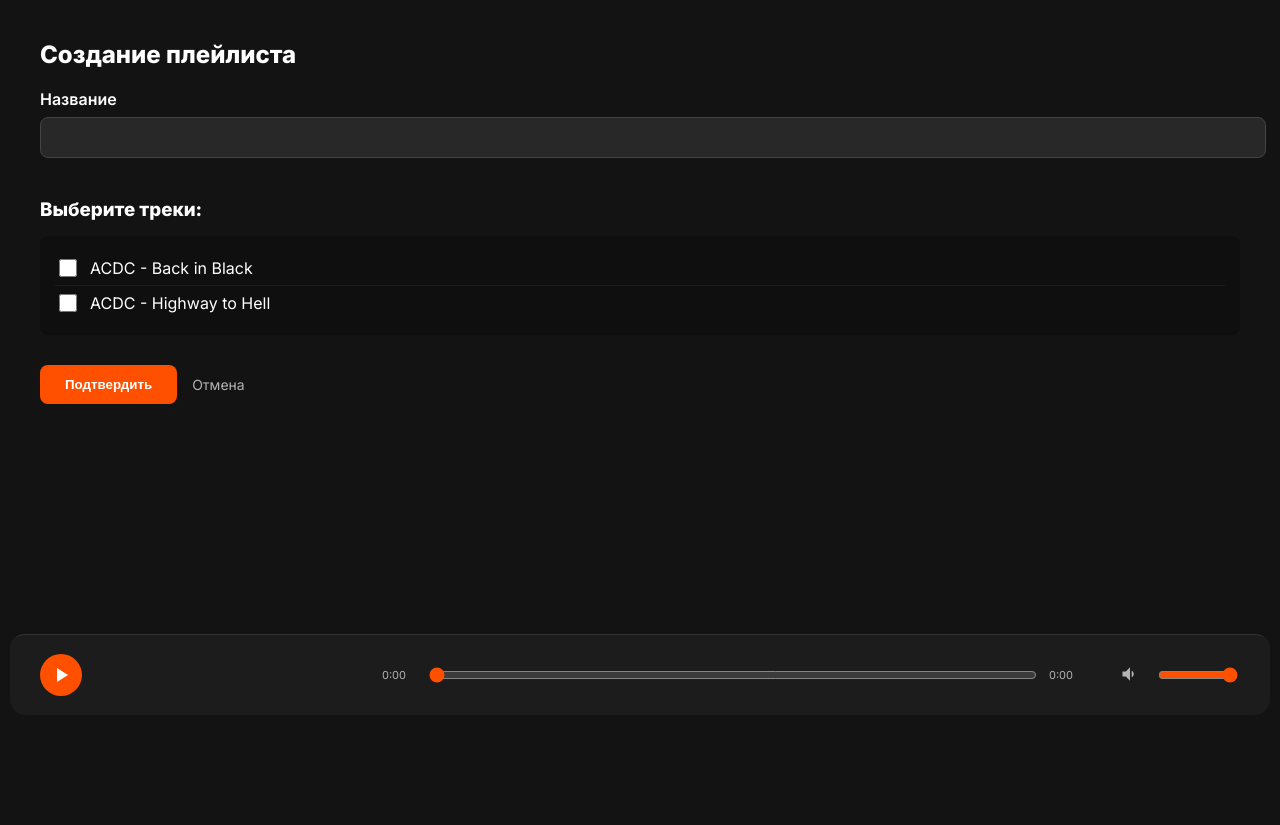
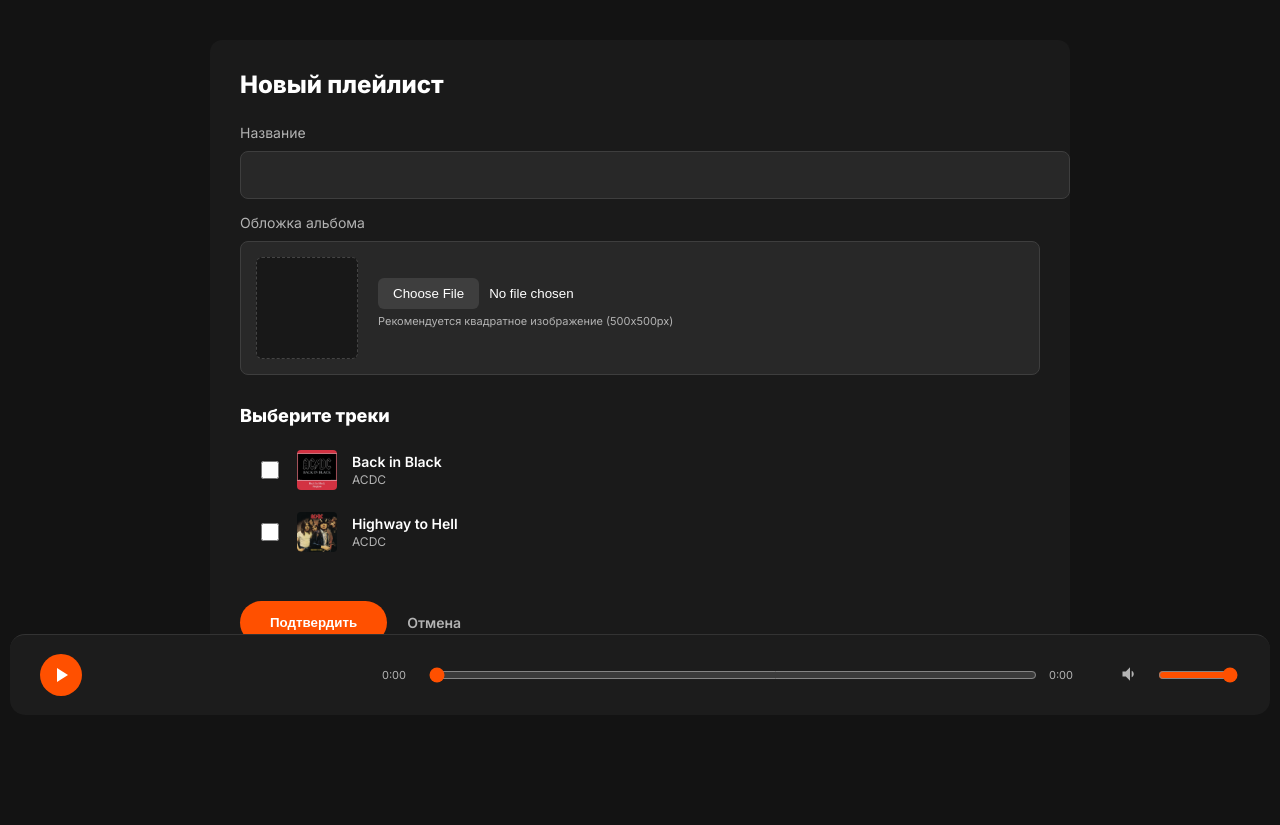
Before and after one commit to 4Zepar/SoundMess, a Django app: page /album/create/ in a window 1280 px wide. Shown: the part 75-900 px from the top of the page. Run offline with Django 5.2, Linux system fonts and the light colour scheme; a user stored in the database is signed in; data comes from the database, SQL or seed files in the repository; both versions use the stored data as it was after the commit.

Commit message:
feat: album cover uploading

```diff
--- a/my_app/pc_store/forms.py
+++ b/my_app/pc_store/forms.py
@@ -29,23 +29,20 @@ from django.db.models import Q
 class AlbumForm(forms.ModelForm):
     class Meta:
         model = Album
-        fields = ['title', 'is_public', 'tracks']
+        fields = ['title', 'cover', 'is_public', 'tracks']
         widgets = {
             'tracks': forms.CheckboxSelectMultiple(),
+            'cover': forms.FileInput(attrs={'class': 'file-input-custom'}),
         }
 
     def __init__(self, *args, **kwargs):
-        # Выцепляем юзера, которого передали из вьюхи
         user = kwargs.pop('user', None)
         super().__init__(*args, **kwargs)
 
         if user:
-            # 1. Если не артист — скрываем выбор публичности
             if user.profile.role != 'artist':
                 self.fields['is_public'].widget = forms.HiddenInput()
 
-            # 2. ПОЛУЧАЕМ ТРЕКИ ИЗ АЛЬБОМА "ЛЮБИМОЕ"
-            # Мы ищем альбом, который принадлежит юзеру и является папкой избранного
             fav_album = Album.objects.filter(owner=user, is_favorite_folder=True).first()
 
             # Если такой альбом есть, берем его треки, иначе — пустой список
--- a/my_app/pc_store/models.py
+++ b/my_app/pc_store/models.py
@@ -43,6 +43,12 @@ class Album(models.Model):
     is_favorite_folder = models.BooleanField(default=False)
     is_public = models.BooleanField(default=False, verbose_name="Публичный релиз")
     created_at = models.DateTimeField(auto_now_add=True)
+    cover = models.ImageField(
+        upload_to='album_covers/',
+        blank=True,
+        null=True,
+        verbose_name="Обложка альбома"
+    )
 
     def __str__(self):
         return self.title
--- a/my_app/pc_store/views.py
+++ b/my_app/pc_store/views.py
@@ -110,28 +110,22 @@ def upload_track(request):
 @login_required
 def create_album(request):
     if request.method == 'POST':
-        form = AlbumForm(request.POST, user=request.user)
+        # ВАЖНО: добавлен request.FILES
+        form = AlbumForm(request.POST, request.FILES, user=request.user)
         if form.is_valid():
-            # 1. Сначала сохраняем сам альбом, но не коммитим в базу треки
             album = form.save(commit=False)
             album.owner = request.user
             album.save()
 
-            # 2. Берем треки, которые пользователь отметил в форме
+            # Логика фильтрации треков (как мы делали раньше)
             selected_tracks = form.cleaned_data['tracks']
-
-            # 3. ПРОВЕРКА ПУБЛИЧНОСТИ
             if album.is_public:
-                # Если релиз публичный — оставляем ТОЛЬКО те треки, где автор этот юзер
-                # Фильтруем QuerySet выбранных треков
                 final_tracks = selected_tracks.filter(artist__user=request.user)
                 album.tracks.set(final_tracks)
             else:
-                # Если это приватный плейлист — сохраняем всё как есть (свои + лайки)
                 album.tracks.set(selected_tracks)
 
             return redirect('profile')
     else:
         form = AlbumForm(user=request.user)
-
     return render(request, 'create_album.html', {'form': form})
--- a/my_app/templates/album_detail.html
+++ b/my_app/templates/album_detail.html
@@ -38,7 +38,9 @@
 <div class="album-page">
     <div class="album-header">
         <div class="album-cover-large">
-            {% if album.is_favorite_folder %}
+            {% if album.cover %}
+                <img src="{{ album.cover.url }}" alt="{{ album.title }}" style="width: 100%; height: 100%; object-fit: cover; border-radius: 8px;">
+            {% elif album.is_favorite_folder %}
                 <svg width="45" height="45" viewBox="0 0 24 24" fill="var(--accent-color)" xmlns="http://www.w3.org/2000/svg">
                     <path d="M12 21.35l-1.45-1.32C5.4 15.36 2 12.28 2 8.5 2 5.42 4.42 3 7.5 3c1.74 0 3.41.81 4.5 2.09C13.09 3.81 14.76 3 16.5 3 19.58 3 22 5.42 22 8.5c0 3.78-3.4 6.86-8.55 11.54L12 21.35z"/>
                 </svg>
--- a/my_app/templates/create_album.html
+++ b/my_app/templates/create_album.html
@@ -1,72 +1,166 @@
 {% extends 'base.html' %}
 {% block content %}
+<style>
+    /* Стили для формы */
+    .create-album-card {
+        background: var(--card-bg);
+        border-radius: 12px;
+        padding: 30px;
+        max-width: 800px;
+        margin: 0 auto;
+    }
+
+    #id_title {
+        width: 100%; background: #282828; border: 1px solid #3e3e3e; color: white;
+        padding: 14px; border-radius: 8px; outline: none; font-size: 16px; transition: 0.2s;
+    }
+    #id_title:focus { border-color: var(--accent-color); background: #333; }
+
+    /* Переделанный блок публичного релиза */
+    .public-toggle-wrapper {
+        background: #282828;
+        border-radius: 8px;
+        padding: 16px;
+        margin: 20px 0;
+        display: flex;
+        align-items: center;
+        justify-content: space-between;
+        border: 1px solid #3e3e3e;
+    }
+    .toggle-info h4 { margin: 0; font-size: 15px; }
+    .toggle-info p { margin: 4px 0 0; font-size: 12px; color: var(--text-dim); }
+
+    /* Стили из твоего track_item.html, адаптированные под выбор */
+    .track-selection-list {
+        display: flex; flex-direction: column; gap: 4px;
+        margin-top: 15px; max-height: 450px; overflow-y: auto;
+        padding-right: 5px;
+    }
+
+    .track-selection-item {
+        display: flex; align-items: center; gap: 15px;
+        padding: 8px 16px; border-radius: 8px; transition: 0.2s;
+        cursor: pointer; border: 1px solid transparent;
+    }
+    .track-selection-item:hover { background: rgba(255,255,255,0.05); }
+
+    /* Состояние, когда чекбокс нажат */
+    .track-selection-item:has(input:checked) {
+        background: rgba(255, 80, 0, 0.05);
+        border-color: rgba(255, 80, 0, 0.2);
+    }
+
+    .track-icon-wrapper {
+        position: relative; width: 40px; height: 40px;
+        background: #181818; border-radius: 4px; overflow: hidden;
+        flex-shrink: 0;
+    }
+    .track-icon-wrapper img { width: 100%; height: 100%; object-fit: cover; }
+
+    .track-info { flex-grow: 1; min-width: 0; }
+    .track-title { font-weight: 600; font-size: 14px; margin-bottom: 2px; }
+    .track-artist { color: var(--text-dim); font-size: 12px; }
+
+    /* Кастомный чекбокс */
+    input[type="checkbox"] {
+        accent-color: var(--accent-color);
+        width: 18px; height: 18px; cursor: pointer;
+    }
+
+    /* Скроллбар */
+    .track-selection-list::-webkit-scrollbar { width: 6px; }
+    .track-selection-list::-webkit-scrollbar-thumb { background: #3e3e3e; border-radius: 10px; }
+
+    .cover-upload-container {
+        display: flex; gap: 20px; align-items: center;
+        background: #282828; padding: 15px; border-radius: 8px; border: 1px solid #3e3e3e;
+    }
+    .cover-preview-box {
+        width: 100px; height: 100px; background: #181818; border-radius: 6px;
+        display: flex; align-items: center; justify-content: center; font-size: 30px;
+        overflow: hidden; border: 1px dashed #444;
+    }
+    .cover-preview-box img { width: 100%; height: 100%; object-fit: cover; }
+
+    /* Стилизуем стандартную кнопку выбора файла */
+    input[type="file"]::file-selector-button {
+        background: #3e3e3e; color: white; border: none; padding: 8px 15px;
+        border-radius: 6px; cursor: pointer; transition: 0.2s; margin-right: 10px;
+    }
+    input[type="file"]::file-selector-button:hover { background: #555; }
+</style>
+
 <div class="profile-container">
-    <div class="content-section">
-        <h2 style="margin-top: 0;">Создание {% if user.profile.role == 'artist' %}альбома{% else %}плейлиста{% endif %}</h2>
+    <div class="create-album-card">
+        <h2 style="margin: 0 0 25px;">
+            {% if user.profile.role == 'artist' %}Создание альбома{% else %}Новый плейлист{% endif %}
+        </h2>
 
-        <form method="post" id="albumForm">
+        <form method="post" id="albumForm" enctype="multipart/form-data">
             {% csrf_token %}
 
-            <div style="margin-bottom: 20px;">
-                <label style="display: block; margin-bottom: 8px; font-weight: 600;">Название</label>
+            <div class="form-group">
+                <label style="display: block; margin-bottom: 10px; font-size: 14px; color: var(--text-dim);">Название</label>
                 {{ form.title }}
             </div>
 
+            <div class="form-group" style="margin-bottom: 20px;">
+                <label style="display: block; margin-bottom: 10px; font-size: 14px; color: var(--text-dim);">Обложка альбома</label>
+                <div class="cover-upload-container">
+                    <div id="cover-preview" class="cover-preview-box">
+                        <span></span>
+                    </div>
+                    <div class="upload-controls">
+                        {{ form.cover }}
+                        <p style="font-size: 11px; color: var(--text-dim); margin-top: 5px;">Рекомендуется квадратное изображение (500x500px)</p>
+                    </div>
+                </div>
+            </div>
+
             {% if user.profile.role == 'artist' %}
-                <div id="public-checkbox-wrapper">
-                    <label style="cursor: pointer; font-weight: 600; display: flex; align-items: center; gap: 10px;">
-                        {{ form.is_public }} {{ form.is_public.label }}
-                    </label>
-                    <p style="font-size: 12px; color: var(--text-dim); margin: 5px 0 0 28px;">
-                        В публичный релиз попадут только ваши авторские треки.
-                    </p>
+                <div class="public-toggle-wrapper" id="public-box">
+                    <div class="toggle-info">
+                        <h4>Публичный релиз</h4>
+                        <p>Альбом будет доступен всем пользователям</p>
+                    </div>
+                    {{ form.is_public }}
                 </div>
             {% else %}
                 <div style="display: none;">{{ form.is_public }}</div>
             {% endif %}
 
-            <h3 style="margin: 25px 0 15px;">Выберите треки:</h3>
-            <div id="tracks-container" style="max-height: 400px; overflow-y: auto; background: rgba(0,0,0,0.2); padding: 15px; border-radius: 8px;">
+            <h3 style="margin: 30px 0 15px; font-size: 18px;">Выберите треки</h3>
+
+            <div class="track-selection-list">
                 {% for checkbox in form.tracks %}
-                    <div class="track-selection-item"
-                         data-is-mine="{% if checkbox.data.value.instance.artist.user == user %}true{% else %}false{% endif %}">
-                        <label style="display: flex; align-items: center; gap: 10px; cursor: pointer; padding: 5px 0;">
-                            {{ checkbox.tag }}
-                            <span>{{ checkbox.choice_label }}</span>
-                        </label>
+                    {% with track=checkbox.data.value.instance %}
+                    <div class="track-selection-item" data-is-mine="{% if track.artist.user == user %}true{% else %}false{% endif %}">
+                        {{ checkbox.tag }} <div class="track-icon-wrapper">
+                            {% if track.cover %}
+                                <img src="{{ track.cover.url }}" alt="cover">
+                            {% else %}
+                                <div style="display: flex; align-items: center; justify-content: center; height: 100%; color: #444;">💿</div>
+                            {% endif %}
                         </div>
+
+                        <div class="track-info">
+                            <div class="track-title">{{ track.title }}</div>
+                            <div class="track-artist">{{ track.artist.user.username }}</div>
+                        </div>
+                    </div>
+                    {% endwith %}
                 {% endfor %}
             </div>
 
-            <div style="margin-top: 30px; display: flex; gap: 15px; align-items: center;">
-                <button type="submit" class="btn" style="background: var(--accent-color); color: white; padding: 12px 25px; border-radius: 8px; border: none; font-weight: 600; cursor: pointer;">
+            <div style="margin-top: 40px; display: flex; gap: 20px; align-items: center;">
+                <button type="submit" class="btn" style="background: var(--accent-color); color: white; padding: 14px 30px; border-radius: 30px; border: none; font-weight: 700; cursor: pointer; transition: 0.3s;">
                     Подтвердить
                 </button>
-                <a href="{% url 'profile' %}" style="color: var(--text-dim); text-decoration: none; font-size: 14px;">Отмена</a>
+                <a href="{% url 'profile' %}" style="color: var(--text-dim); text-decoration: none; font-size: 14px; font-weight: 600;">Отмена</a>
             </div>
         </form>
     </div>
 </div>
-
-<style>
-    #id_title {
-        width: 100%; background: #282828; border: 1px solid #444; color: white;
-        padding: 12px; border-radius: 8px; outline: none;
-    }
-    #id_title:focus { border-color: var(--accent-color); }
-
-    #public-checkbox-wrapper {
-        background: rgba(29, 185, 84, 0.1); border: 1px solid rgba(29, 185, 84, 0.3);
-        padding: 15px; border-radius: 10px; margin-bottom: 20px;
-    }
-
-    .track-selection-item { transition: 0.2s; border-bottom: 1px solid rgba(255,255,255,0.05); }
-    .track-selection-item:hover { background: rgba(255,255,255,0.05); }
-    .track-selection-item:last-child { border-bottom: none; }
-
-    /* Стили для чекбоксов */
-    input[type="checkbox"] { accent-color: var(--accent-color); width: 18px; height: 18px; }
-</style>
 
 <script>
     document.addEventListener('DOMContentLoaded', function() {
@@ -74,20 +168,33 @@ document.addEventListener('DOMContentLoaded', function() {
         const trackItems = document.querySelectorAll('.track-selection-item');
 
         function updateTracksVisibility() {
-        if (!publicCheckbox) return; // Если юзер не артист, чекбокса нет
+            if (!publicCheckbox) return;
 
             const isPublic = publicCheckbox.checked;
+            const publicBox = document.getElementById('public-box');
+
+            // Подсвечиваем сам блок, если он активен
+            if (isPublic) {
+                publicBox.style.borderColor = 'var(--accent-color)';
+                publicBox.style.background = 'rgba(255, 80, 0, 0.05)';
+            } else {
+                publicBox.style.borderColor = '#3e3e3e';
+                publicBox.style.background = '#282828';
+            }
 
             trackItems.forEach(item => {
                 const isMine = item.getAttribute('data-is-mine') === 'true';
+                const checkbox = item.querySelector('input');
 
                 if (isPublic && !isMine) {
-                item.style.opacity = '0.3'; // Вместо полного скрытия можно сделать полупрозрачным
-                item.style.pointerEvents = 'none'; // Запрещаем нажимать
-                item.querySelector('input').checked = false;
+                    item.style.opacity = '0.2';
+                    item.style.pointerEvents = 'none';
+                    item.style.filter = 'grayscale(1)';
+                    checkbox.checked = false;
                 } else {
                     item.style.opacity = '1';
                     item.style.pointerEvents = 'all';
+                    item.style.filter = 'none';
                 }
             });
         }
@@ -96,6 +203,32 @@ document.addEventListener('DOMContentLoaded', function() {
             publicCheckbox.addEventListener('change', updateTracksVisibility);
             updateTracksVisibility();
         }
+
+        // Делаем клик по всей строке трека эквивалентным клику по чекбоксу
+        trackItems.forEach(item => {
+            item.addEventListener('click', function(e) {
+                if (e.target.tagName !== 'INPUT') {
+                    const cb = this.querySelector('input');
+                    if (item.style.pointerEvents !== 'none') {
+                        cb.checked = !cb.checked;
+                        // Вызываем событие change вручную, если нужно
+                    }
+                }
+            });
+        });
+
+        document.getElementById('id_cover').addEventListener('change', function(e) {
+            const reader = new FileReader();
+            const preview = document.getElementById('cover-preview');
+
+            reader.onload = function(event) {
+                preview.innerHTML = `<img src="${event.target.result}" alt="preview">`;
+            }
+
+            if (e.target.files[0]) {
+                reader.readAsDataURL(e.target.files[0]);
+            }
+        });
     });
 </script>
 {% endblock %}
--- a/my_app/templates/profile.html
+++ b/my_app/templates/profile.html
@@ -128,7 +128,9 @@
                 {% for album in my_albums %}
                     <a href="{% url 'album_detail' album.id %}" class="album-card">
                         <div class="album-cover">
-                            {% if album.is_favorite_folder %}
+                            {% if album.cover %}
+                                <img src="{{ album.cover.url }}" alt="{{ album.title }}" style="width: 100%; height: 100%; object-fit: cover; border-radius: 8px;">
+                            {% elif album.is_favorite_folder %}
                                 <svg width="45" height="45" viewBox="0 0 24 24" fill="var(--accent-color)" xmlns="http://www.w3.org/2000/svg">
                                     <path d="M12 21.35l-1.45-1.32C5.4 15.36 2 12.28 2 8.5 2 5.42 4.42 3 7.5 3c1.74 0 3.41.81 4.5 2.09C13.09 3.81 14.76 3 16.5 3 19.58 3 22 5.42 22 8.5c0 3.78-3.4 6.86-8.55 11.54L12 21.35z"/>
                                 </svg>
```
Also changed, not shown: my_app/db.sqlite3, my_app/media/album_covers/IMG_20210523_232920.webp (added), my_app/pc_store/migrations/0004_album_cover.py (added). Lines whose indentation alone changed are shown as unchanged.
